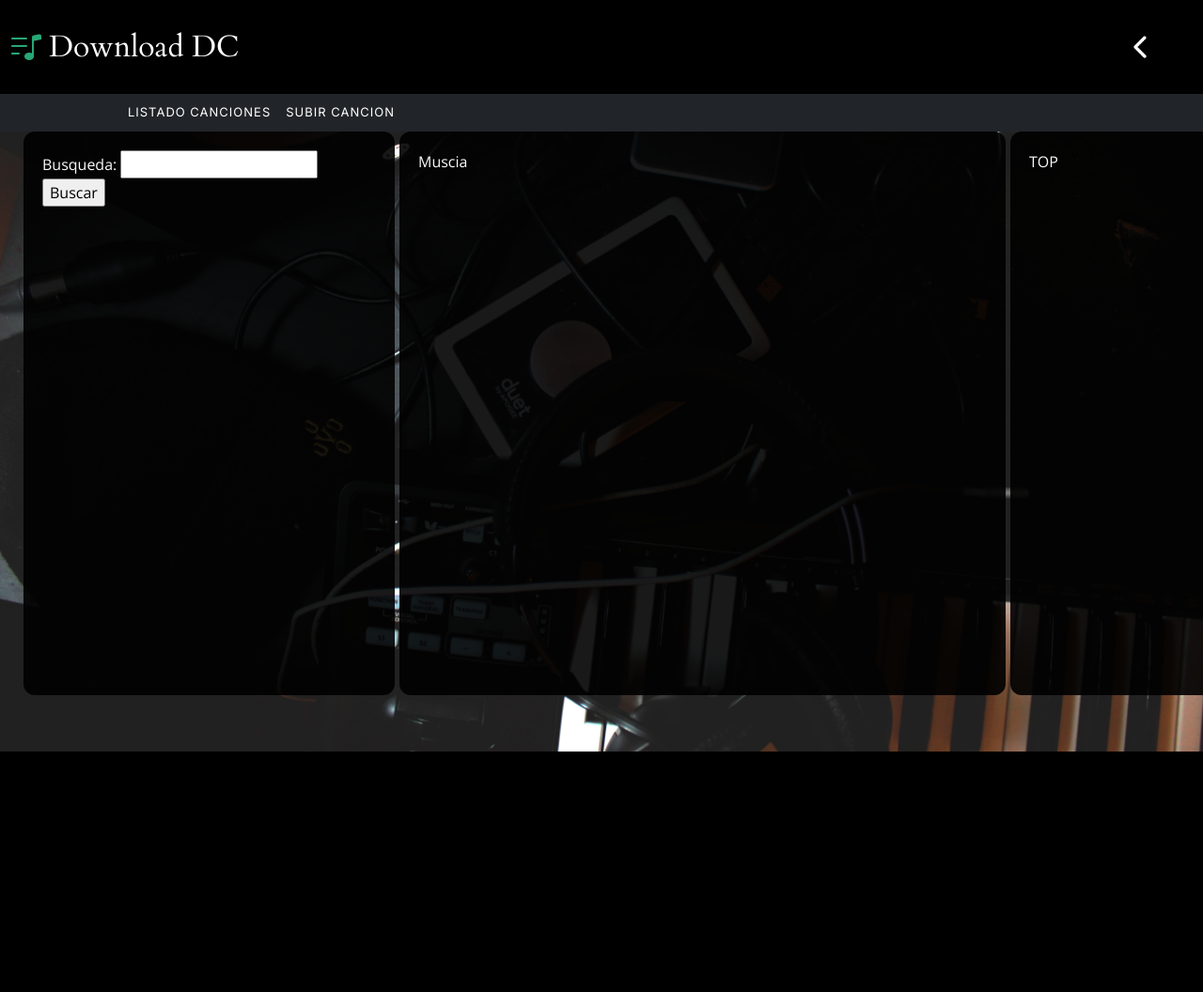
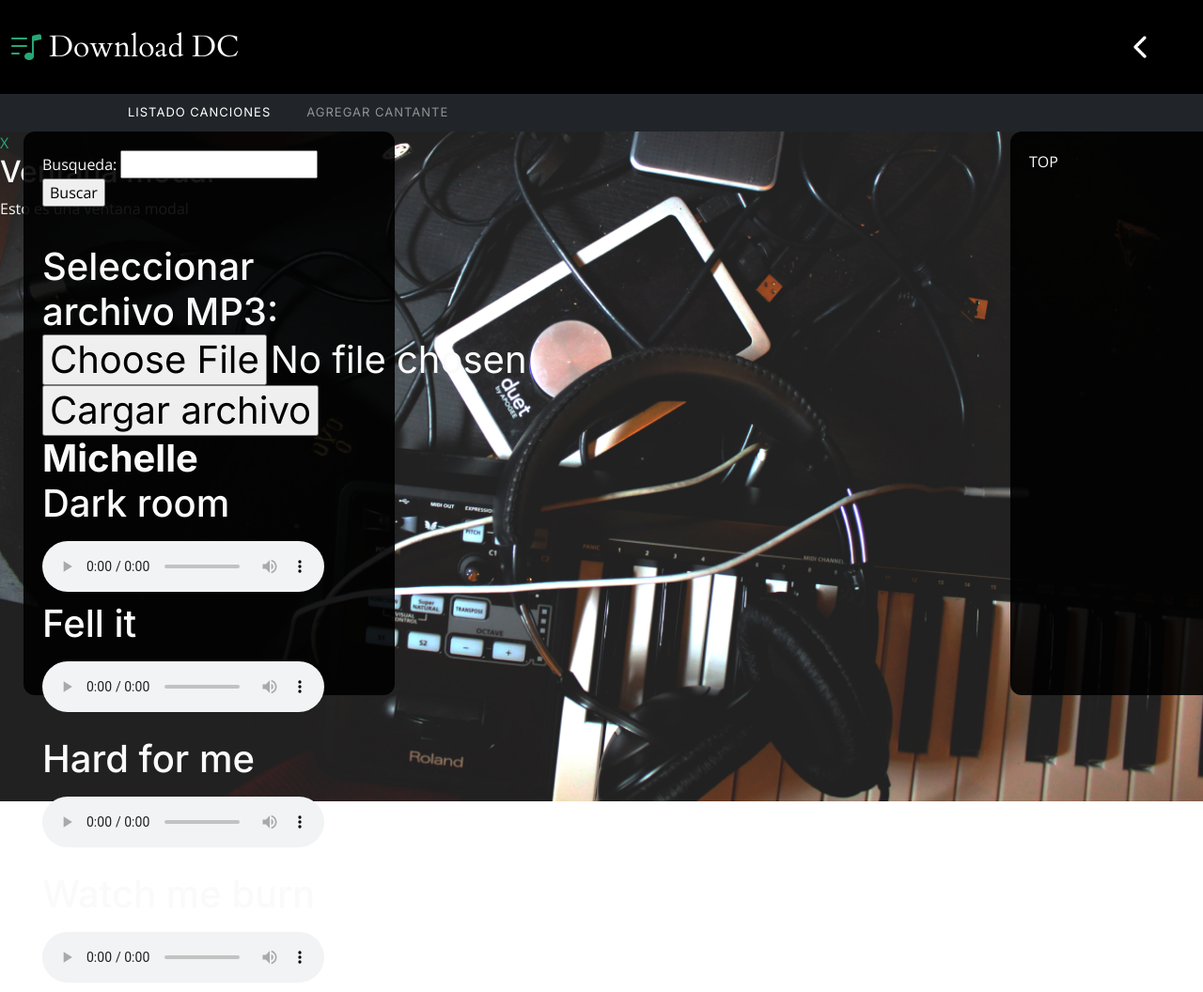
Before and after one commit to PopeCortes/integradora2, a PHP site: page /admin.php in a window 1280 px wide; the page is wider, and only the part inside the window is pictured. Shown: that part at 94% size. Before the commit the page ends 800 px from the top of that part, so only its background shows below. Run offline with PHP 8.4, Linux system fonts and the light colour scheme.

Commit message:
Add files via upload

```diff
--- a/admin.php
+++ b/admin.php
@@ -1,3 +1,39 @@
+<?php
+require './DB/conexion_bd.php';
+
+$obj = new BD_PDO();
+
+// Verificar si se ha enviado el formulario
+if(isset($_POST["submit"])) {
+  // Verificar si no hay errores en la carga del archivo
+  if ($_FILES["archivo"]["error"] == UPLOAD_ERR_OK) {
+    // Obtener información del archivo
+    $nombreArchivo = $_FILES["archivo"]["name"];
+    $tipoArchivo = $_FILES["archivo"]["type"];
+    $tamanoArchivo = $_FILES["archivo"]["size"];
+    $nombreTemporalArchivo = $_FILES["archivo"]["tmp_name"];
+
+    // Mover el archivo a la carpeta de destino en el servidor
+    $carpetaDestino = "archivos/";
+    $rutaArchivo = $carpetaDestino . $nombreArchivo;
+    move_uploaded_file($nombreTemporalArchivo, $rutaArchivo);
+
+    // Guardar la ruta del archivo en la base de datos
+    $conexion = new mysqli("localhost", "usuario", "contraseña", "basededatos");
+    $sql = "INSERT INTO vistaadmin (imagen, ruta_archivo) VALUES ('$nombreArchivo', '$rutaArchivo')";
+    $resultado = $conexion->query($sql);
+
+
+    echo "El archivo de música se ha cargado correctamente.";
+  } else {
+    echo "Ha ocurrido un error al cargar el archivo de música.";
+  }
+}
+?>
+
+
+
+
 <!DOCTYPE html>
 <html lang="en">
   <head>
@@ -7,7 +43,7 @@
     <title>Download DC</title>
     <meta content="" name="description" />
     <meta content="" name="keywords" />
-    <link rel="stylesheet" href="./admin.css">
+
     <!-- Google Fonts -->
     <link rel="preconnect" href="https://fonts.googleapis.com" />
     <link rel="preconnect" href="https://fonts.gstatic.com" crossorigin />
@@ -78,9 +114,8 @@
                             <li class="nav-item">
                             <a href="#" class="nav-link active">Listado Canciones</a>
                             </li>
-
                             <li class="nav-item">
-                            <a href="#" class="nav-link active">Subir cancion</a>
+                              <a href="#modal1">Agregar cantante</a>
                             </li>
 
                         </ul>
@@ -89,16 +124,50 @@
             </header>
     <!-- End Header -->
     <body>
+      <div>
+        <id="modal1" class="modalmask">
+          <div class="modalbox movedown">
+            <a href="#close" title="close" class="close">X</a>
+            <h2>Ventana modal</h2>
+            <p>Esto es una ventana modal</p>
+          </div>
+              </div>
                 <div class="zona1">
                     <p>Busqueda:
                         <input type="text" name="nombre" id="nombre">
                         <input type="button" value="Buscar" id="buscar">
+                        <br><br>
+                        <nav class="menu">
+                          <section class="menu_container">
+                            <h1 class="menu_logo">
+
+                            <form method="post" action="admin.php" enctype="multipart/form-data">
+  <label for="archivo">Seleccionar archivo MP3:</label>
+  <input type="file" name="archivo" id="archivo">
+  <br>
+  <input type="submit" name="submit" value="Cargar archivo">
+</form>
+
+                        <strong>Michelle</strong>
+                  <p>Dark room</p>
+                    <audio controls>
+                      <source src="assets/audio/michele/cancion1.mp3" type="audio/mpeg" >
+                  </audio>
+                  <br>
+                  <p>Fell it<p>
+                    <audio controls>
+                      <source src="assets/audio/michele/cancion2.mp3" type="audio/mpeg" >
+                    </audio>
+                    <p>Hard for me<p>
+                    <audio controls>
+                      <source src="assets/audio/michele/cancion3.mp3" type="audio/mpeg" >
+                    </audio>
+                    <p>Watch me burn<p>
+                    <audio controls>
+                      <source src="assets/audio/michele/cancion4.mp3" type="audio/mpeg" >
+                    </audio>
                     </p>
 
-                </div>
-
-                <div class="zona2">
-                    <p>Muscia</p>
                 </div>
 
                 <div class="zona3">
```
